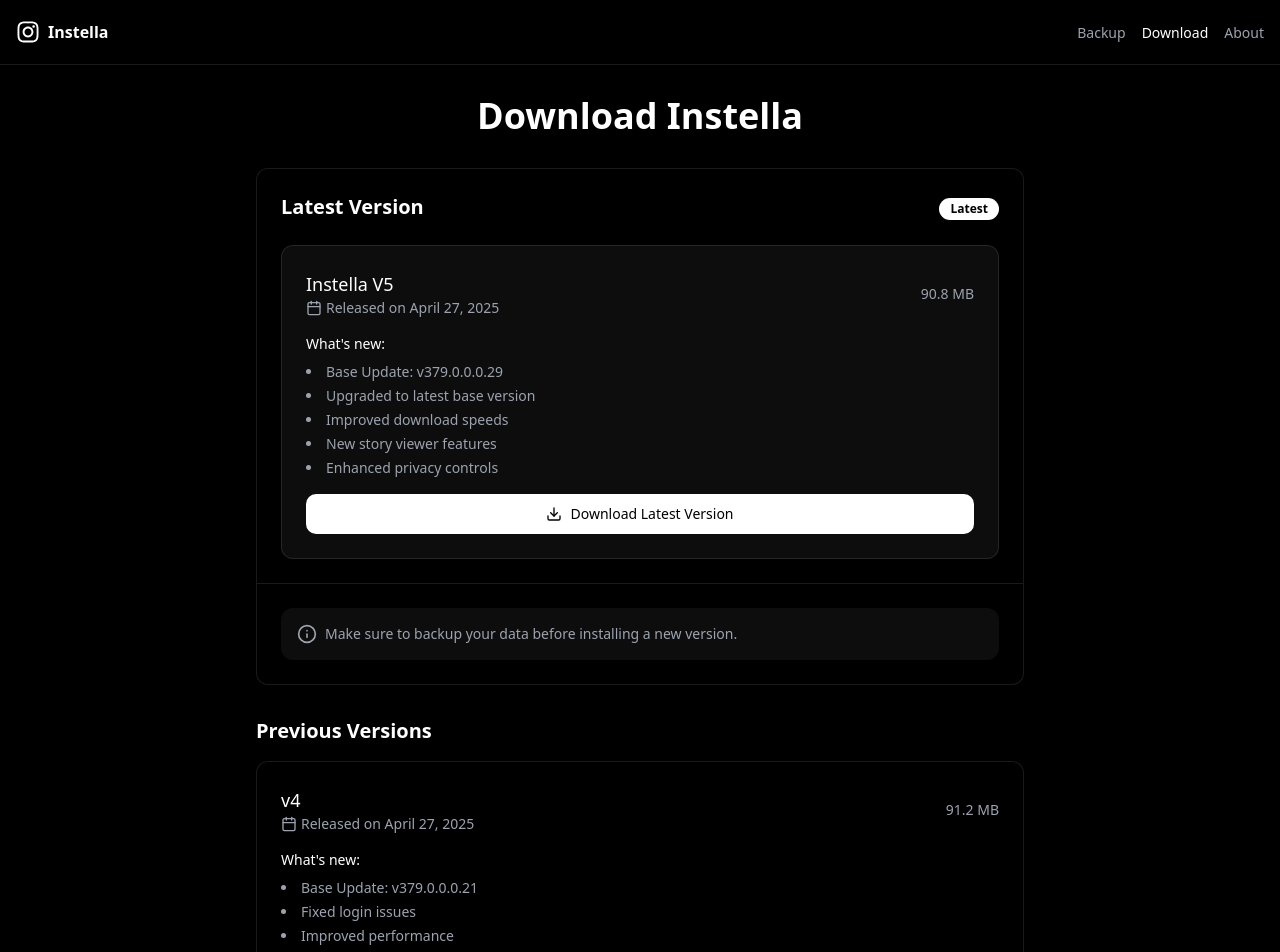
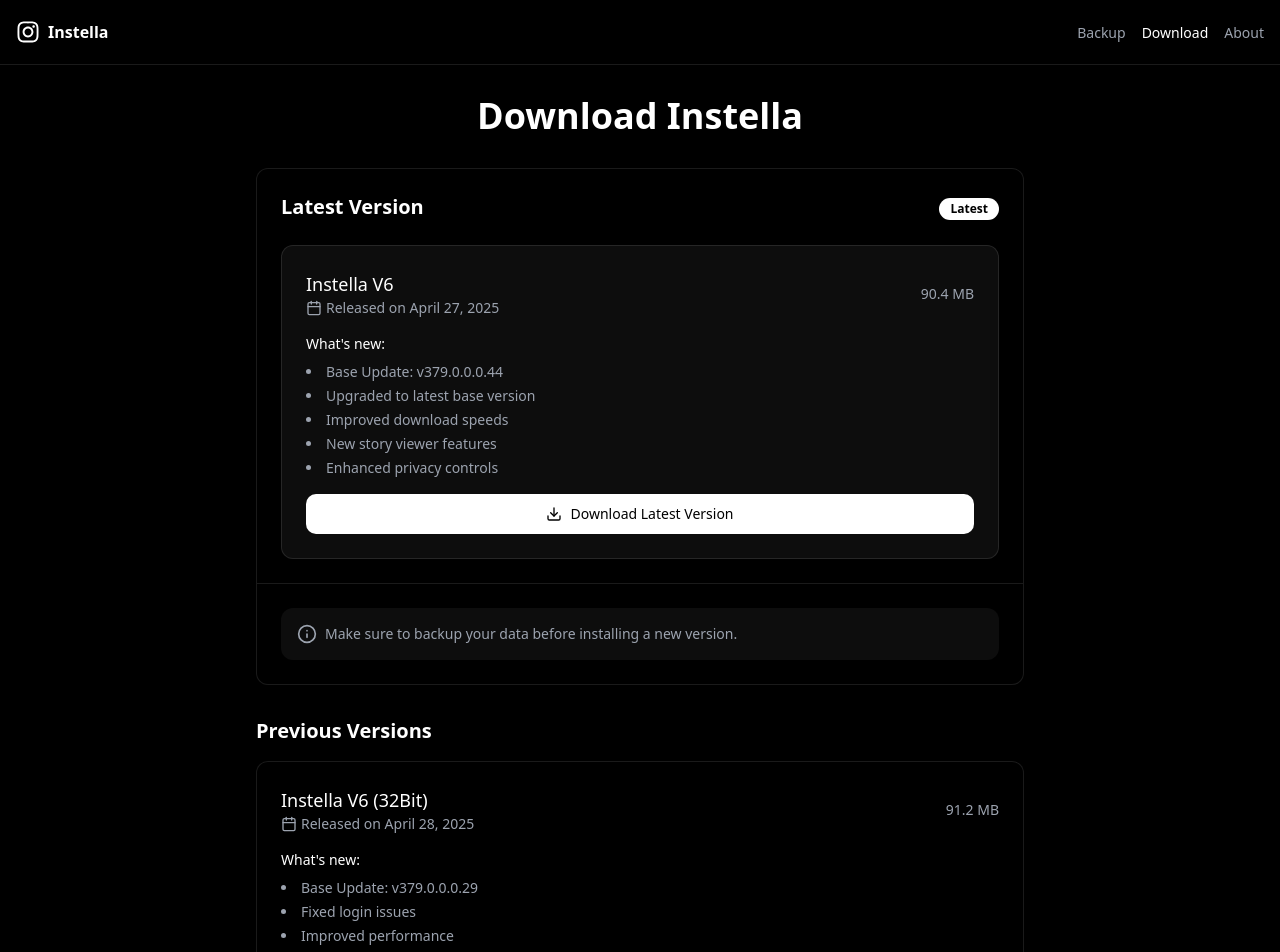
Before and after one commit to OnlyAbhii/Instella_website, a Next.js app: page /download in a window 1280 px wide. Shown: the top 952 px of the page. Built offline with nearby package versions, Linux system fonts and the light colour scheme.

Commit message:
Update page.tsx

```diff
--- a/app/download/page.tsx
+++ b/app/download/page.tsx
@@ -24,35 +24,35 @@ export default function DownloadPage() {
 
   const versions: Version[] = [
     {
-      version: "Instella V5",
+      version: "Instella V6",
       date: "April 27, 2025",
-      size: "90.8 MB",
+      size: "90.4 MB",
       features: [
-        "Base Update: v379.0.0.0.29",
+        "Base Update: v379.0.0.0.44",
         "Upgraded to latest base version",
         "Improved download speeds",
         "New story viewer features",
         "Enhanced privacy controls",
       ],
       isLatest: true,
-      downloadUrl: "https://github.com/OnlyAbhii/instella_app/releases/download/V5.0.0.1/Instella.V5.64Bit.apk",
+      downloadUrl: "https://github.com/OnlyAbhii/instella_app/releases/download/V6.0/Instella.V6.64Bit.apk",
     },
     {
-      version: "v4",
-      date: "April 27, 2025",
+      version: "Instella V6 (32Bit)",
+      date: "April 28, 2025",
       size: "91.2 MB",
-      features: ["Base Update: v379.0.0.0.21", "Fixed login issues", "Improved performance", "Added new themes"],
-      downloadUrl: "https://drive.google.com/file/d/1YjlQxyFypeQ1Asgm2WfTvooOlJPiRmgf/view?usp=drivesdk",
+      features: ["Base Update: v379.0.0.0.29", "Fixed login issues", "Improved performance", "Added new themes"],
+      downloadUrl: "https://github.com/OnlyAbhii/instella_app/releases/download/V6.0/Instella.V6.32Bit.apk",
     },
     {
-      version: "v3",
+      version: "v5",
       date: "April 26, 2025",
       size: "91.2 MB",
       features: ["Base Update: v379.0.0.0.14", "Updated core libraries", "Fixed crash on some devices"],
       downloadUrl: "https://instella.carrd.co/",
     },
     {
-      version: "v2",
+      version: "v4",
       date: "April 25, 2025",
       size: "90.6 MB",
       features: [
```
